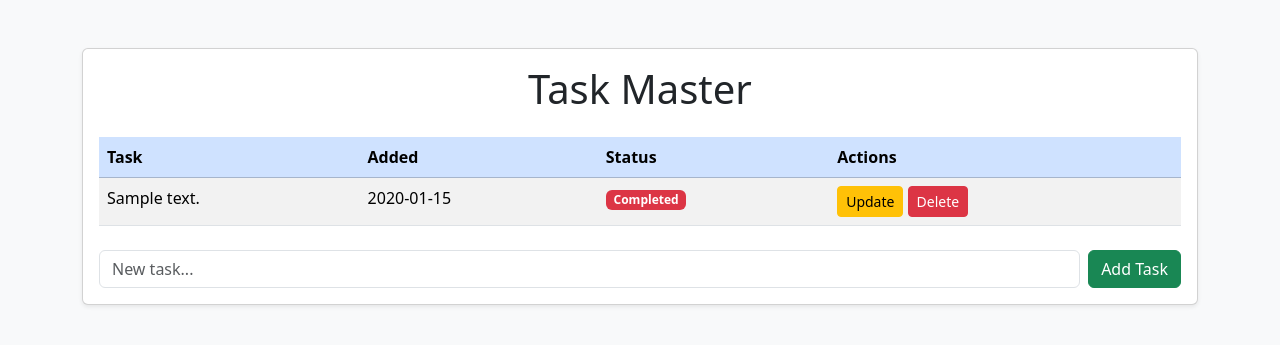
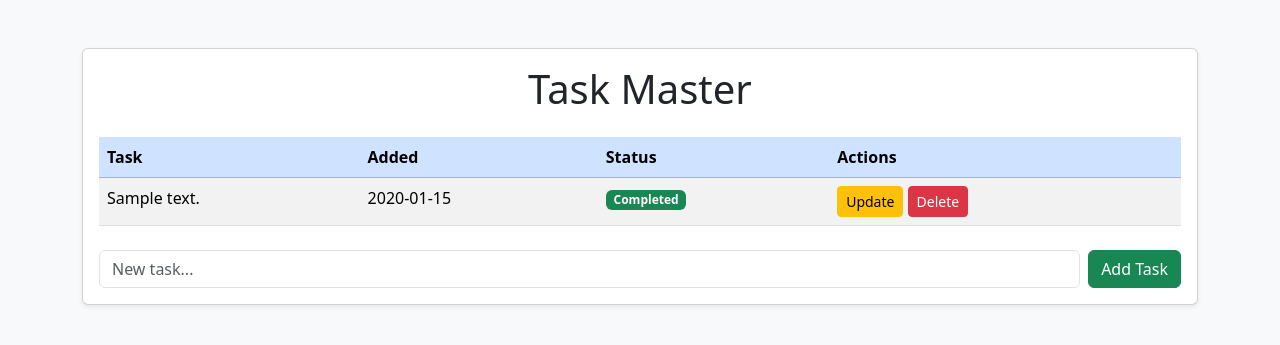
Before and after one commit to Samueldaerren/FlaskTodoMaster, a Flask app: page / in a window 1280 px wide. Shown: the top 345 px of the page. Run offline with Flask 3, Linux system fonts and the light colour scheme; tables that the repository leaves empty hold one stand-in row (values such as "Sample post").

Commit message:
second commit

```diff
--- a/templates/index.html
+++ b/templates/index.html
@@ -29,9 +29,9 @@
                                 <td>{{ task.date_created.date() }}</td>
                                 <td>
                                     {% if task.completed == 0 %}
-                                        <span class="badge bg-success">Incompleted</span>
+                                        <span class="badge bg-info">Incompleted</span>
                                     {% else %}
-                                        <span class="badge bg-danger">Completed</span>
+                                        <span class="badge bg-success">Completed</span>
                                     {% endif %}
                                 </td>
                                 <td>
```
Also changed, not shown: static/css/main.css (deleted, +0 -9 lines).
